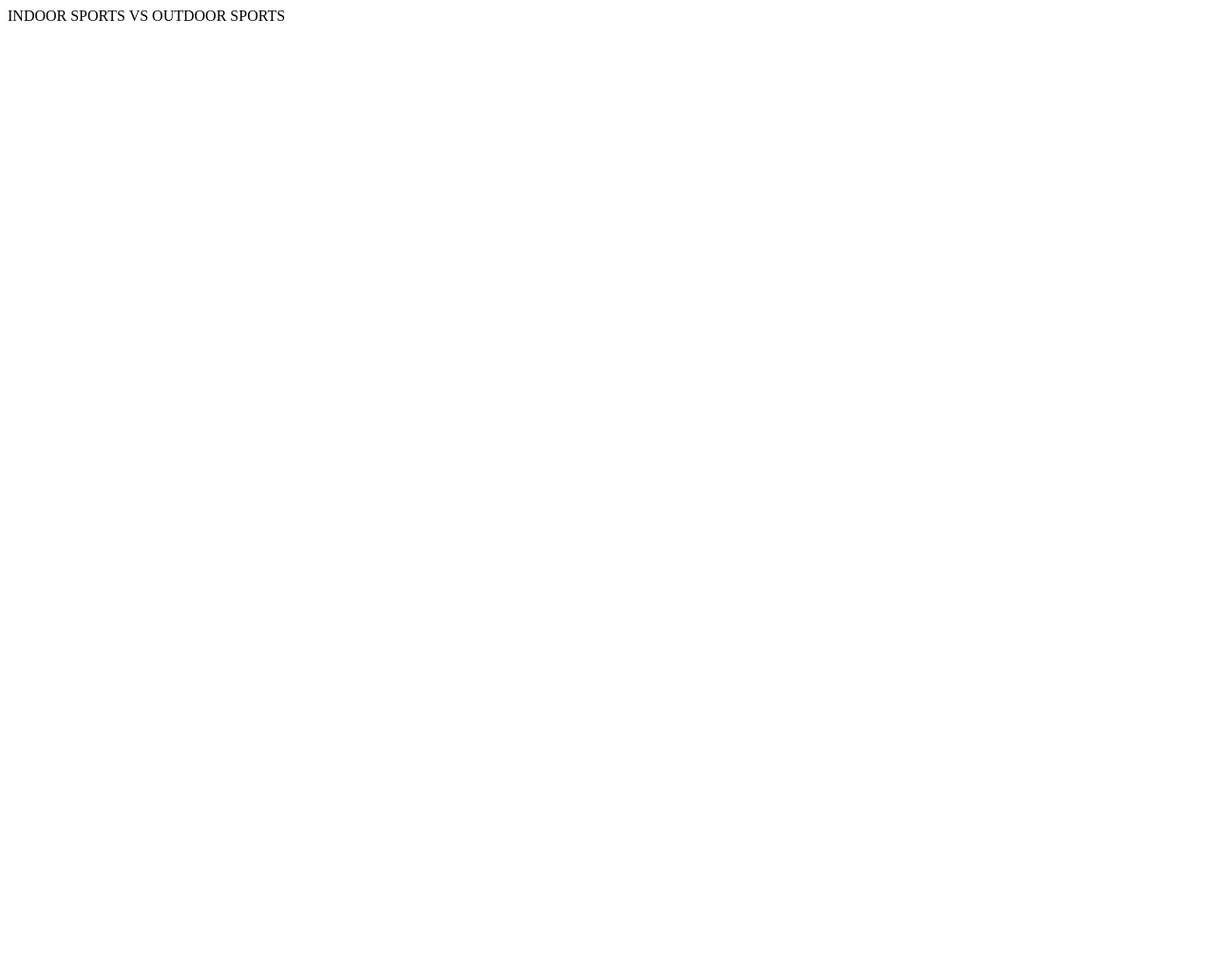
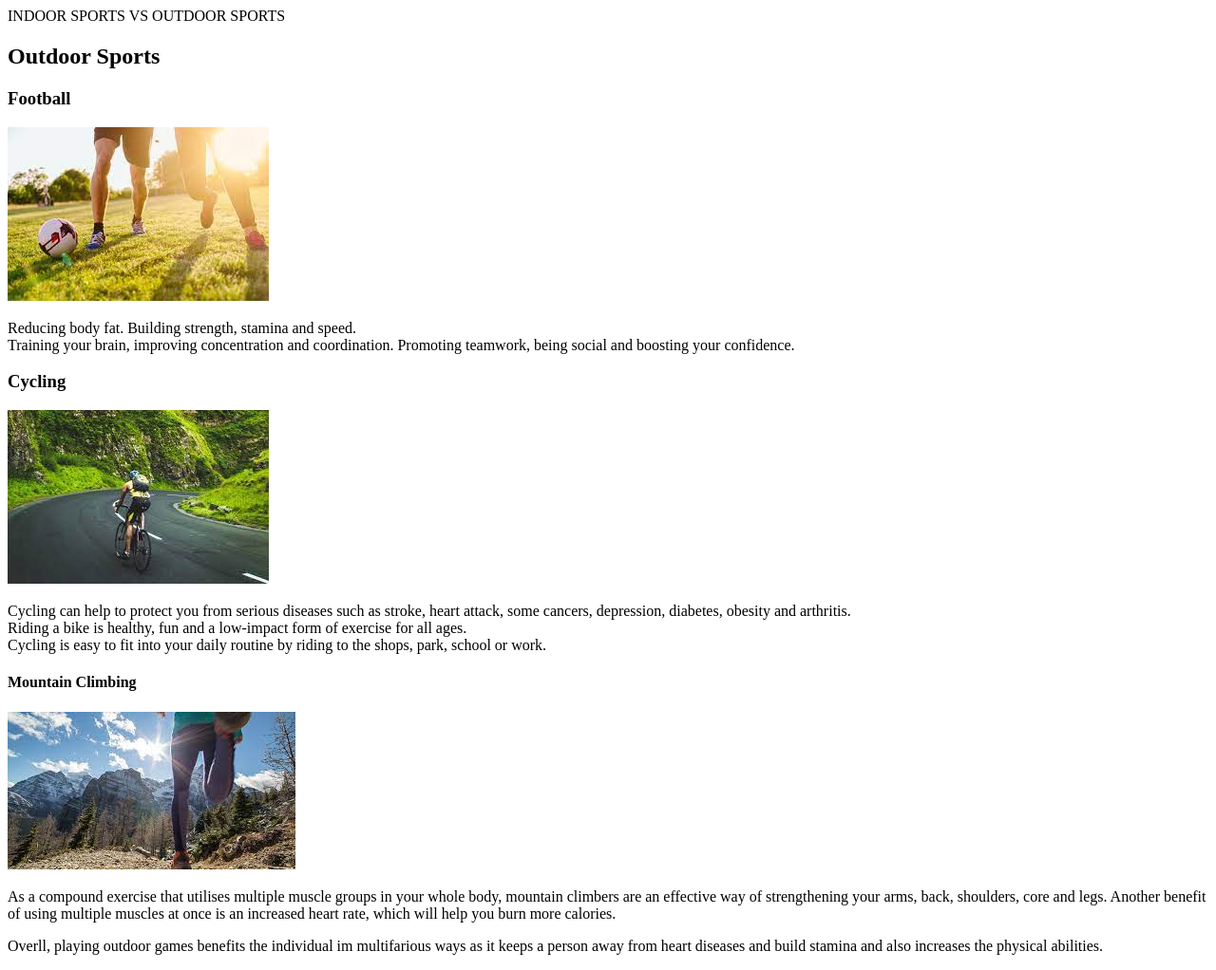
Before and after one commit to akamjot/singh_akamjot_midterm_exam, a plain HTML site: page index.html in a window 1280 px wide. Shown: the whole page at 95% size. Before the commit the page ends 800 px from the top, so only its background shows below. Drawn offline with Linux system fonts and the light colour scheme.

Commit message:
i have done my part.

```diff
--- a/index.html
+++ b/index.html
@@ -16,6 +16,34 @@
 
 
     </section>
+    <section>
+        <h2>Outdoor Sports</h2>
+        <h3>Football</h3>
+            <div>
+                <img src="images/football.jpeg" alt="playing football">
+            </div>
+            <p>
+                Reducing body fat. Building strength, stamina and speed.<br> Training your brain, improving concentration and coordination. Promoting teamwork, being social and boosting your confidence.
+            </p>
+
+        <h3>Cycling</h3>
+        <div>
+            <img src="images/cycling.jpeg" alt="Cycling">
+        </div>
+        <p>Cycling can help to protect you from serious diseases such as stroke, heart attack, some cancers, depression, diabetes, obesity and arthritis.<br>
+            Riding a bike is healthy, fun and a low-impact form of exercise for all ages.<br>
+            Cycling is easy to fit into your daily routine by riding to the shops, park, school or work.</p>
+
+        <h4>Mountain Climbing</h4>
+        <div>
+            <img src="images/mountainclimbing.jpeg" alt="Mountain Climbing">
+        </div>
+        <p>
+            As a compound exercise that utilises multiple muscle groups in your whole body, mountain climbers are an effective way of strengthening your arms, back, shoulders, core and legs. Another benefit of using multiple muscles at once is an increased heart rate, which will help you burn more calories.
+        </p>
+        <p>Overll, playing outdoor games benefits the individual im multifarious ways as it keeps a person away from heart diseases and build stamina and also increases the physical abilities. </p>
+
+    </section>
 
 
 
```
Also changed, not shown: images/cycling.jpeg (added), images/football.jpeg (added), images/mountainclimbing.jpeg (added), 1 other file.
